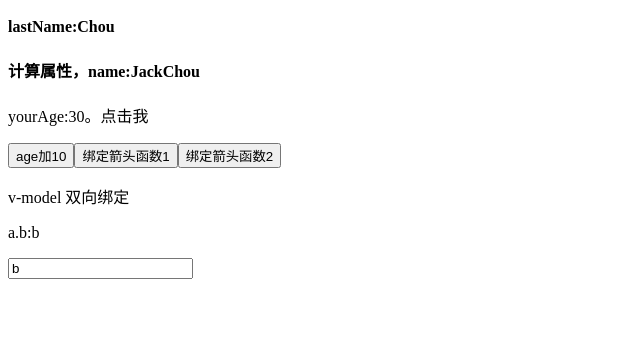
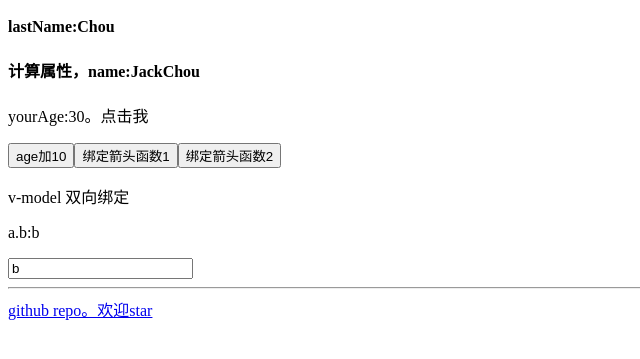
Before and after one commit to jackchoumine/vue2-core-reactivity, a website: page example/index.html in a window 1280 px wide. Shown: the part 89-448 px from the top of the page, without its empty margins (0-640 px from the left). Drawn offline with Linux system fonts and the light colour scheme.

Commit message:
docs: 更新文档

```diff
--- a/example/index.html
+++ b/example/index.html
@@ -2,11 +2,12 @@
  * @Description :
  * @Date        : 2021-10-10 15:26:46 +0800
  * @Author      : JackChou
- * @LastEditTime: 2022-07-17 21:02:21 +0800
+ * @LastEditTime: 2022-10-16 01:49:09 +0800
  * @LastEditors : JackChou
 -->
 <!DOCTYPE html>
 <html lang="en">
+
 <head>
   <meta charset="UTF-8" />
   <meta http-equiv="X-UA-Compatible" content="IE=edge" />
@@ -29,7 +30,10 @@
     <p>v-model 双向绑定</p>
     <p>a.b:{{a.b}}</p>
     <input type="text" v-model="a.b" placeholder="请输入" />
+    <hr>
+    <a href="https://github.com/jackchoumine/vue2-core-reactivity">github repo。欢迎star</a>
   </div>
+
   <script src="./index.js"></script>
   <script>
     const vue = new MyVue({
@@ -67,5 +71,7 @@
       },
     })
   </script>
+
 </body>
+
 </html>
```
Lines whose indentation alone changed are shown as unchanged.
